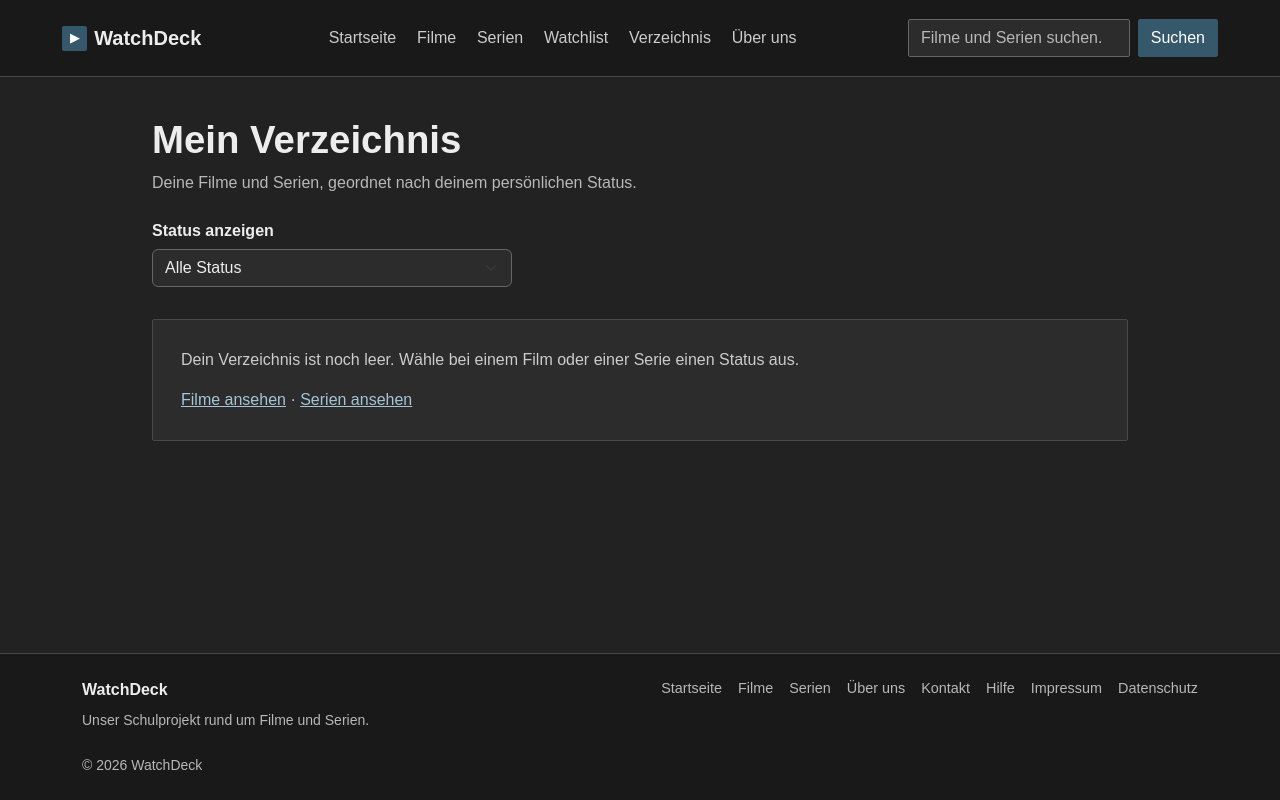
After one commit to NicoGfaellner/MTSP-Projekt, a Node server app: page /verzeichnis in a window 1280 px wide. The commit adds this page. Run offline with Node 20, Linux system fonts and the light colour scheme; some libraries are stand-ins or nearby versions.

Commit message:
Add status directory feature with filtering and status selection for movies and series

```diff
--- a/index.js
+++ b/index.js
@@ -147,6 +147,10 @@ server.get('/watchlist', (req, res) => {
   res.render('watchlist', { layout: './layouts/main' });
 });
 
+server.get('/verzeichnis', (req, res) => {
+  res.render('verzeichnis', { layout: './layouts/main' });
+});
+
 server.get('/search', async (req, res) => {
   const query = String(req.query.q ?? '').trim();
 
--- a/public/css/style.css
+++ b/public/css/style.css
@@ -351,6 +351,16 @@ main{
 .watchlist-metadata{
     display: block;
 }
+.movie-status-select{
+    margin-top: .55rem;
+    color: #ededed;
+    background-color: var(--surface-bg);
+    border-color: #666666;
+}
+.movie-status-select option{
+    color: #ededed;
+    background-color: var(--surface-bg);
+}
 .watchlist-button{
     margin-top: .65rem;
     color: #ffffff;
@@ -488,6 +498,31 @@ main{
     background-color: #8a4242;
     border-color: #a95858;
 }
+.status-directory-controls{
+    max-width: 360px;
+    margin-bottom: 2rem;
+}
+.status-directory-controls label{
+    display: block;
+    margin-bottom: .4rem;
+    color: #ededed;
+    font-weight: 600;
+}
+.status-directory-filter{
+    color: #ededed;
+    background-color: var(--surface-bg);
+    border-color: #666666;
+}
+.status-directory-filter option{
+    color: #ededed;
+    background-color: var(--surface-bg);
+}
+.status-directory-group + .status-directory-group{
+    margin-top: 2.5rem;
+}
+.status-directory-group > h2{
+    margin-bottom: 1rem;
+}
 .service-tag{
     display: inline-flex;
     flex-wrap: wrap;
--- a/public/js/watchlist.js
+++ b/public/js/watchlist.js
@@ -2,7 +2,9 @@
   const storageKey = 'watchdeck.watchlists.v2';
   const legacyStorageKey = 'watchdeck.watchlist.v1';
   const watchlistContainer = document.querySelector('[data-watchlist-results]');
+  const directoryContainer = document.querySelector('[data-status-directory]');
   const listSelect = document.querySelector('[data-watchlist-select]');
+  const statusFilter = document.querySelector('[data-status-filter]');
   const createForm = document.querySelector('[data-watchlist-create]');
   const renameForm = document.querySelector('[data-watchlist-rename]');
   const renameInput = renameForm?.elements.namedItem('name');
@@ -16,6 +18,13 @@
   const pickerCloseButton = document.querySelector('[data-watchlist-dialog-close]');
   let announcement = document.querySelector('[data-watchlist-announcement]');
   let pendingItem = null;
+  const statusOptions = [
+    { value: 'watching', label: 'Schaue gerade' },
+    { value: 'completed', label: 'Fertig geschaut' },
+    { value: 'want', label: 'Will schauen' },
+    { value: 'dropped', label: 'Abgebrochen' },
+    { value: 'paused', label: 'Pausiert' }
+  ];
 
   if (!announcement) {
     announcement = document.createElement('p');
@@ -52,6 +61,12 @@
     };
   }
 
+  function normalizeStatusEntry(entry) {
+    if (!entry || !statusOptions.some(option => option.value === entry.status)) return null;
+    const item = normalizeItem(entry);
+    return item ? { ...item, status: entry.status } : null;
+  }
+
   function normalizeList(list) {
     if (!list || typeof list !== 'object') return null;
 
@@ -82,7 +97,7 @@
       name: 'Meine Watchlist',
       items
     };
-    return { lists: [list], activeListId: list.id };
+    return { lists: [list], activeListId: list.id, statusEntries: [] };
   }
 
   function normalizeState(value) {
@@ -96,12 +111,20 @@
       seenIds.add(list.id);
     }
 
-    if (lists.length === 0) return createDefaultState();
+    const statusByKey = new Map();
+    const statusEntries = Array.isArray(value?.statusEntries)
+      ? value.statusEntries.map(normalizeStatusEntry).filter(Boolean)
+      : [];
+    statusEntries.forEach(item => statusByKey.set(itemKey(item), item));
+
+    if (lists.length === 0) {
+      return { ...createDefaultState(), statusEntries: [...statusByKey.values()] };
+    }
 
     const activeListId = lists.some(list => list.id === value?.activeListId)
       ? value.activeListId
       : lists[0].id;
-    return { lists, activeListId };
+    return { lists, activeListId, statusEntries: [...statusByKey.values()] };
   }
 
   function loadState() {
@@ -135,7 +158,8 @@
   function copyState() {
     return {
       activeListId: state.activeListId,
-      lists: state.lists.map(list => ({ ...list, items: [...list.items] }))
+      lists: state.lists.map(list => ({ ...list, items: [...list.items] })),
+      statusEntries: state.statusEntries.map(item => ({ ...item }))
     };
   }
 
@@ -167,6 +191,41 @@
         ? `Bereits gespeichert in: ${savedIn.map(list => list.name).join(', ')}. Klicken zum Auswählen.`
         : 'Klicken, um eine Watchlist auszuwählen.';
     });
+  }
+
+  function updateStatusControls() {
+    const statuses = new Map(state.statusEntries.map(item => [itemKey(item), item.status]));
+    document.querySelectorAll('[data-status-select]').forEach(select => {
+      select.value = statuses.get(`${select.dataset.type}:${select.dataset.id}`) || '';
+    });
+  }
+
+  function createStatusSelect(item) {
+    const select = document.createElement('select');
+    select.className = 'form-select form-select-sm movie-status-select';
+    select.dataset.statusSelect = '';
+    select.dataset.id = item.id;
+    select.dataset.type = item.type;
+    select.dataset.title = item.title;
+    select.dataset.year = item.year || '';
+    select.dataset.posterPath = item.posterPath || '';
+    select.setAttribute('aria-label', `Status für ${item.title}`);
+
+    const emptyOption = document.createElement('option');
+    emptyOption.value = '';
+    emptyOption.textContent = 'Status auswählen';
+    select.appendChild(emptyOption);
+
+    statusOptions.forEach(status => {
+      const option = document.createElement('option');
+      option.value = status.value;
+      option.textContent = status.label;
+      select.appendChild(option);
+    });
+
+    const saved = state.statusEntries.find(entry => itemKey(entry) === itemKey(item));
+    select.value = saved?.status || item.status || '';
+    return select;
   }
 
   function renderPickerOptions() {
@@ -264,6 +323,7 @@
     removeButton.textContent = 'Aus dieser Watchlist entfernen';
     removeButton.setAttribute('aria-label', `${item.title} aus der Watchlist entfernen`);
     info.appendChild(removeButton);
+    info.appendChild(createStatusSelect(item));
 
     card.appendChild(info);
     column.appendChild(card);
@@ -323,10 +383,124 @@
     watchlistContainer.replaceChildren(row);
   }
 
+  function createDirectoryCard(item) {
+    const column = document.createElement('div');
+    column.className = 'col';
+
+    const card = document.createElement('article');
+    card.className = 'movie-card';
+
+    if (item.posterPath) {
+      const posterLink = document.createElement('a');
+      posterLink.href = detailUrl(item);
+      posterLink.setAttribute('aria-label', `Details zu ${item.title} öffnen`);
+
+      const poster = document.createElement('img');
+      poster.className = 'd-block w-100 rounded';
+      poster.src = `https://image.tmdb.org/t/p/w500${item.posterPath}`;
+      poster.alt = `Poster zu ${item.title}`;
+      poster.loading = 'lazy';
+      poster.style.aspectRatio = '2 / 3';
+      poster.style.objectFit = 'cover';
+      posterLink.appendChild(poster);
+      card.appendChild(posterLink);
+    }
+
+    const info = document.createElement('div');
+    info.className = 'movie-info text-break';
+
+    const heading = document.createElement('h2');
+    heading.className = 'h6 mb-1';
+    const titleLink = document.createElement('a');
+    titleLink.className = 'watchlist-title-link';
+    titleLink.href = detailUrl(item);
+    titleLink.textContent = item.title;
+    heading.appendChild(titleLink);
+    info.appendChild(heading);
+
+    const metadata = document.createElement('span');
+    metadata.className = 'watchlist-metadata';
+    metadata.textContent = `${item.year || 'Jahr offen'} · ${item.type === 'tv' ? 'Serie' : 'Film'}`;
+    info.appendChild(metadata);
+    info.appendChild(createStatusSelect(item));
+
+    card.appendChild(info);
+    column.appendChild(card);
+    return column;
+  }
+
+  function renderStatusDirectory() {
+    if (!directoryContainer) return;
+
+    directoryContainer.replaceChildren();
+    const selectedStatus = statusFilter?.value || '';
+    const matchingEntries = state.statusEntries.filter(item =>
+      !selectedStatus || item.status === selectedStatus
+    );
+
+    if (matchingEntries.length === 0) {
+      const emptyState = document.createElement('div');
+      emptyState.className = 'content-panel';
+      const message = document.createElement('p');
+      if (selectedStatus) {
+        const label = statusOptions.find(status => status.value === selectedStatus)?.label;
+        message.textContent = `Im Status „${label}“ gibt es noch keine Titel.`;
+      } else {
+        message.textContent = 'Dein Verzeichnis ist noch leer. Wähle bei einem Film oder einer Serie einen Status aus.';
+      }
+      emptyState.appendChild(message);
+
+      if (!selectedStatus) {
+        const links = document.createElement('p');
+        links.className = 'mb-0';
+        const moviesLink = document.createElement('a');
+        moviesLink.href = '/movies';
+        moviesLink.textContent = 'Filme ansehen';
+        links.appendChild(moviesLink);
+        links.append(' · ');
+        const seriesLink = document.createElement('a');
+        seriesLink.href = '/tvshows';
+        seriesLink.textContent = 'Serien ansehen';
+        links.appendChild(seriesLink);
+        emptyState.appendChild(links);
+      }
+
+      directoryContainer.appendChild(emptyState);
+      return;
+    }
+
+    const groups = statusOptions
+      .map(status => ({
+        ...status,
+        items: matchingEntries
+          .filter(item => item.status === status.value)
+          .sort((a, b) => a.title.localeCompare(b.title, 'de'))
+      }))
+      .filter(group => group.items.length > 0);
+
+    groups.forEach(group => {
+      const section = document.createElement('section');
+      section.className = 'status-directory-group';
+
+      const heading = document.createElement('h2');
+      heading.className = 'section-title h4';
+      heading.textContent = `${group.label} (${group.items.length})`;
+      section.appendChild(heading);
+
+      const row = document.createElement('div');
+      row.className = 'row row-cols-2 row-cols-md-3 row-cols-lg-5 g-2 g-md-4';
+      group.items.forEach(item => row.appendChild(createDirectoryCard(item)));
+      section.appendChild(row);
+      directoryContainer.appendChild(section);
+    });
+  }
+
   function render() {
     renderListControls();
     updateAddButtons();
+    updateStatusControls();
     renderWatchlist();
+    renderStatusDirectory();
     if (pickerDialog?.open && pendingItem) {
       renderPickerOptions();
       updatePickerState();
@@ -415,6 +589,45 @@
         ? 'Watchlist gelöscht. Eine neue leere Meine Watchlist wurde angelegt.'
         : `Watchlist „${list.name}“ gelöscht.`;
     }
+  });
+
+  statusFilter?.addEventListener('change', renderStatusDirectory);
+
+  document.addEventListener('change', event => {
+    const select = event.target instanceof HTMLSelectElement &&
+      event.target.matches('[data-status-select]')
+      ? event.target
+      : null;
+    if (!select) return;
+
+    const item = normalizeItem({
+      id: select.dataset.id,
+      type: select.dataset.type,
+      title: select.dataset.title,
+      year: select.dataset.year,
+      posterPath: select.dataset.posterPath
+    });
+    if (!item) return;
+
+    const nextState = copyState();
+    const existingIndex = nextState.statusEntries.findIndex(entry => itemKey(entry) === itemKey(item));
+
+    if (!select.value) {
+      if (existingIndex < 0) return;
+      nextState.statusEntries.splice(existingIndex, 1);
+      announcement.textContent = `Status von „${item.title}“ entfernt.`;
+    } else {
+      if (!statusOptions.some(status => status.value === select.value)) return;
+      const entry = { ...item, status: select.value };
+      if (existingIndex >= 0) nextState.statusEntries[existingIndex] = entry;
+      else nextState.statusEntries.push(entry);
+
+      const statusLabel = statusOptions.find(status => status.value === select.value).label;
+      announcement.textContent = `„${item.title}“: ${statusLabel}.`;
+    }
+
+    if (saveState(nextState)) render();
+    else updateStatusControls();
   });
 
   pickerSelect?.addEventListener('change', updatePickerState);
--- a/views/partials/header.ejs
+++ b/views/partials/header.ejs
@@ -13,6 +13,7 @@
         <li class="nav-item"><a class="nav-link" href="/movies">Filme</a></li>
         <li class="nav-item"><a class="nav-link" href="/tvshows">Serien</a></li>
         <li class="nav-item"><a class="nav-link" href="/watchlist">Watchlist</a></li>
+        <li class="nav-item"><a class="nav-link" href="/verzeichnis">Verzeichnis</a></li>
         <li class="nav-item"><a class="nav-link" href="/about">Über uns</a></li>
       </ul>
       <form class="d-flex site-search" action="/search" method="get" role="search">
--- a/views/tvshow-details.ejs
+++ b/views/tvshow-details.ejs
@@ -38,6 +38,8 @@
           <h2 class="h5 mt-4">Handlung</h2>
           <p><%= tvShow.overview || 'Keine Inhaltsangabe verfügbar.' %></p>
 
+          <%- include('partials/watchlist-button', { item: tvShow, type: 'tv', title: tvShow.name, year: tvShow.first_air_date?.slice(0, 4) }) %>
+
           <% if (tvShow.streamingProviders?.length) { %>
             <h2 class="h5 mt-4">Anbieter in Österreich</h2>
             <div class="service-tag ms-0">
--- /dev/null
+++ b/views/verzeichnis.ejs
@@ -0,0 +1,24 @@
+<section class="content-page container">
+  <div class="page-heading">
+    <h1>Mein Verzeichnis</h1>
+    <p>Deine Filme und Serien, geordnet nach deinem persönlichen Status.</p>
+  </div>
+
+  <div class="status-directory-controls">
+    <label for="statusDirectoryFilter">Status anzeigen</label>
+    <select id="statusDirectoryFilter" class="form-select status-directory-filter" data-status-filter>
+      <option value="">Alle Status</option>
+      <option value="watching">Schaue gerade</option>
+      <option value="completed">Fertig geschaut</option>
+      <option value="want">Will schauen</option>
+      <option value="dropped">Abgebrochen</option>
+      <option value="paused">Pausiert</option>
+    </select>
+  </div>
+
+  <div data-status-directory></div>
+  <p class="visually-hidden" data-watchlist-announcement aria-live="polite"></p>
+  <noscript>
+    <p class="content-panel">Zum Verwalten des Verzeichnisses muss JavaScript aktiviert sein.</p>
+  </noscript>
+</section>
```
Also changed, not shown: views/partials/watchlist-button.ejs (+17 -0 lines).
